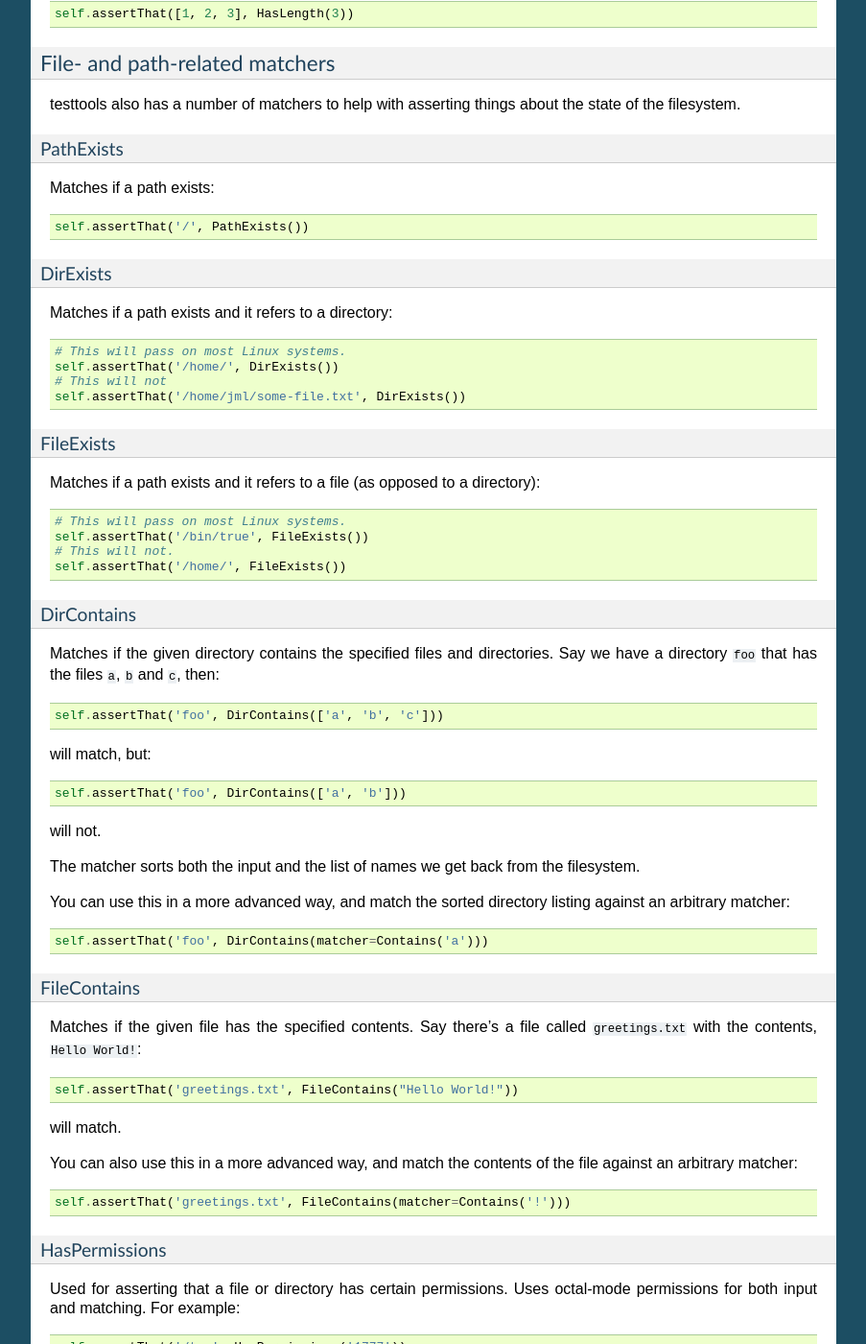
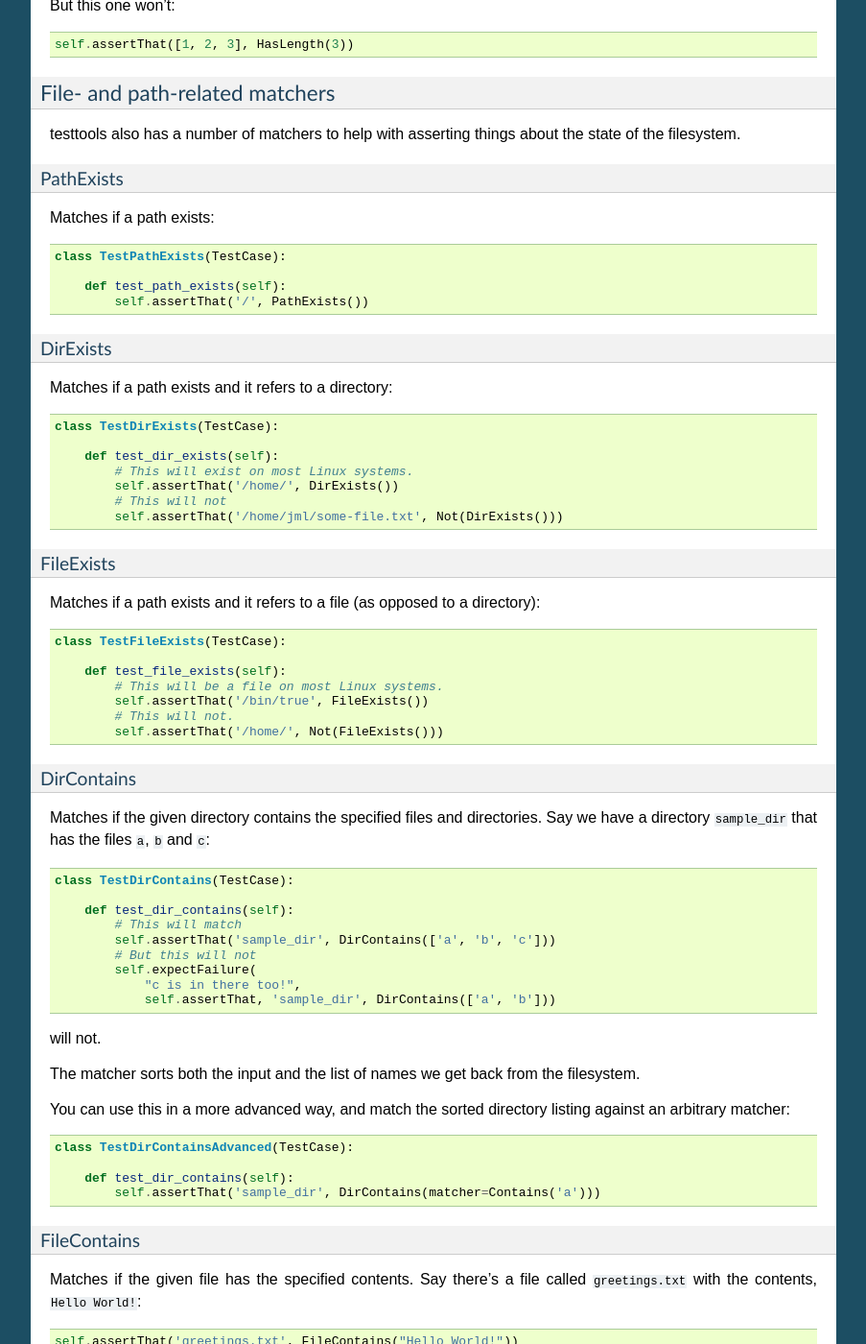
Before and after one commit to testing-cabal/testtools, a Sphinx documentation site: the page built from doc/for-test-authors.rst, in a window 1280 px wide and 1400 px high, scrolled down 8078 px. Shown: the whole window at 96% size, without its empty margins (198-1101 px from the left). Built offline with Sphinx 7.4.7, drawn with Linux system fonts in a browser that asks for light colours; pages that are not in the unit, such as notebooks, are missing from menus; some of the changed text lies outside the part shown.

Commit message:
More manuel tests.

```diff
--- a/doc/for-test-authors.rst
+++ b/doc/for-test-authors.rst
@@ -531,10 +531,14 @@ MatchesRegex
 ~~~~~~~~~~~~
 
 Matches a string against a regular expression, which is a wonderful thing to
-be able to do, if you think about it::
-
-  def test_matches_regex_example(self):
-      self.assertThat('foo', MatchesRegex('fo+'))
+be able to do, if you think about it:
+
+.. code-block:: python
+
+    class TestMatchesRegex(TestCase):
+
+        def test_matches_regex_example(self):
+            self.assertThat('foo', MatchesRegex('fo+'))
 
 
 HasLength
@@ -558,45 +562,66 @@ the state of the filesystem.
 PathExists
 ~~~~~~~~~~
 
-Matches if a path exists::
-
-  self.assertThat('/', PathExists())
+Matches if a path exists:
+
+.. code-block:: python
+
+    class TestPathExists(TestCase):
+
+        def test_path_exists(self):
+            self.assertThat('/', PathExists())
 
 
 DirExists
 ~~~~~~~~~
 
-Matches if a path exists and it refers to a directory::
-
-  # This will pass on most Linux systems.
-  self.assertThat('/home/', DirExists())
-  # This will not
-  self.assertThat('/home/jml/some-file.txt', DirExists())
+Matches if a path exists and it refers to a directory:
+
+.. code-block:: python
+
+    class TestDirExists(TestCase):
+
+        def test_dir_exists(self):
+            # This will exist on most Linux systems.
+            self.assertThat('/home/', DirExists())
+            # This will not
+            self.assertThat('/home/jml/some-file.txt', Not(DirExists()))
 
 
 FileExists
 ~~~~~~~~~~
 
-Matches if a path exists and it refers to a file (as opposed to a directory)::
-
-  # This will pass on most Linux systems.
-  self.assertThat('/bin/true', FileExists())
-  # This will not.
-  self.assertThat('/home/', FileExists())
+Matches if a path exists and it refers to a file (as opposed to a directory):
+
+.. code-block:: python
+
+    class TestFileExists(TestCase):
+
+        def test_file_exists(self):
+            # This will be a file on most Linux systems.
+            self.assertThat('/bin/true', FileExists())
+            # This will not.
+            self.assertThat('/home/', Not(FileExists()))
 
 
 DirContains
 ~~~~~~~~~~~
 
 Matches if the given directory contains the specified files and directories.
-Say we have a directory ``foo`` that has the files ``a``, ``b`` and ``c``,
-then::
-
-  self.assertThat('foo', DirContains(['a', 'b', 'c']))
-
-will match, but::
-
-  self.assertThat('foo', DirContains(['a', 'b']))
+Say we have a directory ``sample_dir`` that has the files ``a``, ``b`` and
+``c``:
+
+.. code-block:: python
+
+    class TestDirContains(TestCase):
+
+        def test_dir_contains(self):
+            # This will match
+            self.assertThat('sample_dir', DirContains(['a', 'b', 'c']))
+            # But this will not
+            self.expectFailure(
+                "c is in there too!",
+                self.assertThat, 'sample_dir', DirContains(['a', 'b']))
 
 will not.
 
@@ -604,9 +629,14 @@ The matcher sorts both the input and the list of names we get back from the
 filesystem.
 
 You can use this in a more advanced way, and match the sorted directory
-listing against an arbitrary matcher::
-
-  self.assertThat('foo', DirContains(matcher=Contains('a')))
+listing against an arbitrary matcher:
+
+.. code-block:: python
+
+    class TestDirContainsAdvanced(TestCase):
+
+        def test_dir_contains(self):
+            self.assertThat('sample_dir', DirContains(matcher=Contains('a')))
 
 
 FileContains
```
Also changed, not shown: 3 other files.
